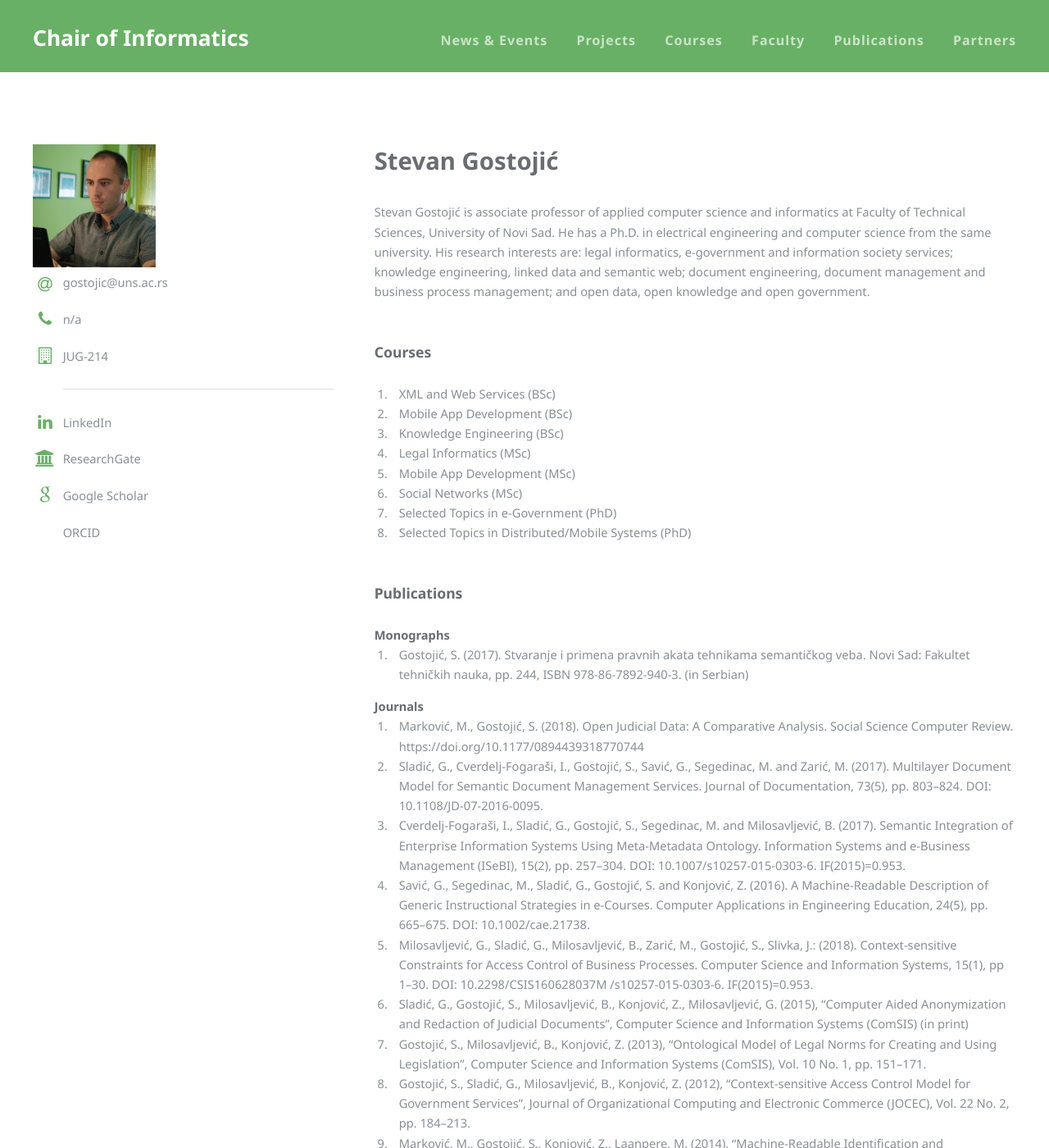
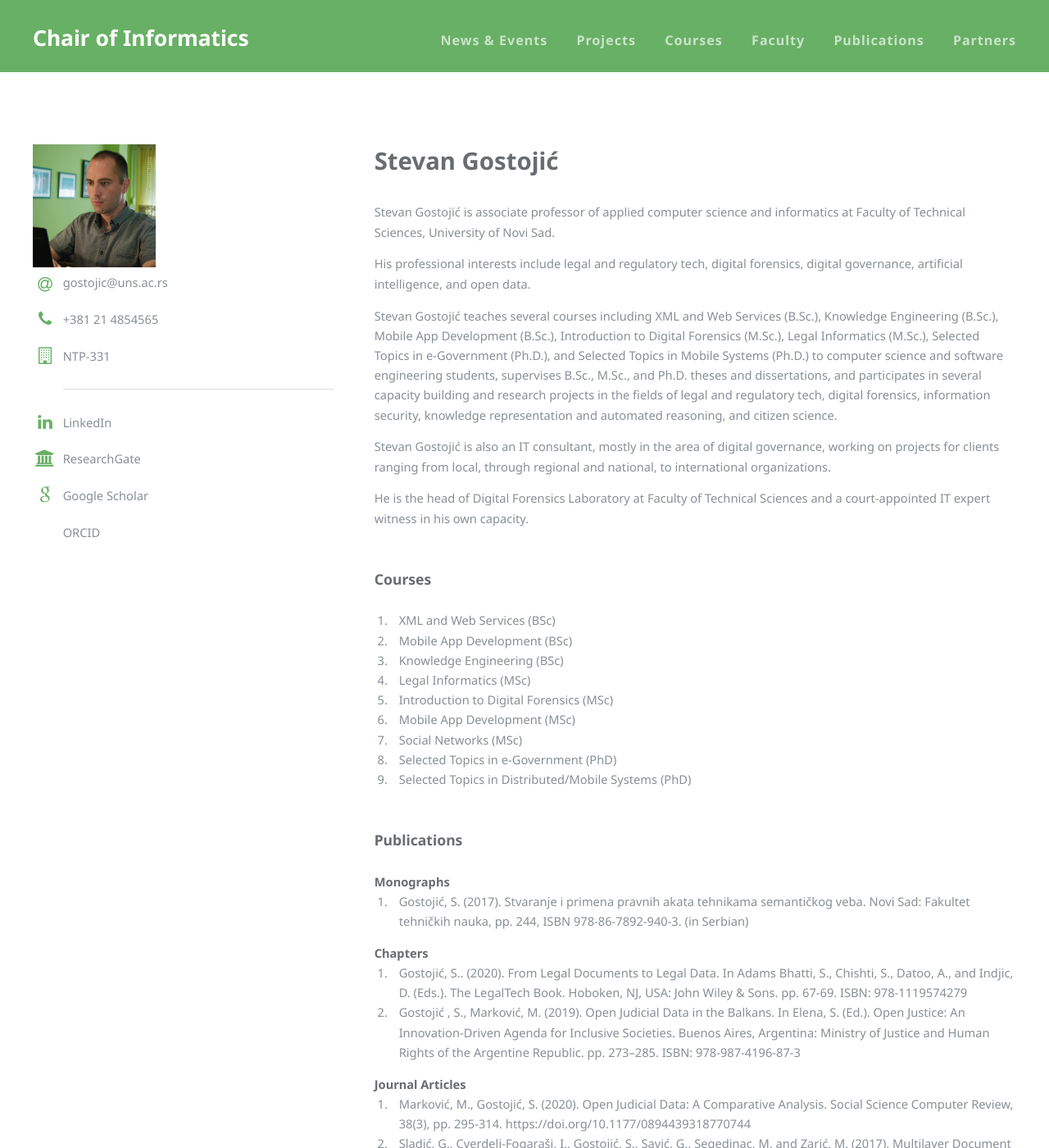
Before and after one commit to unsftn/informatika, a Jekyll site: the page built from _faculty/StevanGostojic.md, in a window 1280 px wide and 1400 px high. Shown: the whole window at 82% size. Built offline with Jekyll 4.4.1, drawn with Linux system fonts in a browser that asks for light colours; some of the changed text lies outside the part shown.

Commit message:
Updated location, phone and publications.

```diff
--- a/_faculty/StevanGostojic.md
+++ b/_faculty/StevanGostojic.md
@@ -6,8 +6,8 @@ path: StevanGostojic
 name: StevanGostojic
 zvanje: associate
 email: gostojic@uns.ac.rs
-phone: n/a
-office: JUG-214
+phone: +381 21 4854565
+office: NTP-331
 photo: StevanGostojic.jpg
 linkedin: https://www.linkedin.com/in/gostojic
 researchgate: https://www.researchgate.net/profile/Stevan_Gostojic
@@ -15,7 +15,15 @@ scholar: https://scholar.google.com.br/citations?user=K2lVPowAAAAJ
 orcid: http://orcid.org/0000-0002-4458-3565
 ---
 
-Stevan Gostojić is associate professor of applied computer science and informatics at Faculty of Technical Sciences, University of Novi Sad. He has a Ph.D. in electrical engineering and computer science from the same university. His research interests are: legal informatics, e-government and information society services; knowledge engineering, linked data and semantic web; document engineering, document management and business process management; and open data, open knowledge and open government.
+Stevan Gostojić is associate professor of applied computer science and informatics at Faculty of Technical Sciences, University of Novi Sad.
+
+His professional interests include legal and regulatory tech, digital forensics, digital governance, artificial intelligence, and open data.
+
+Stevan Gostojić teaches several courses including XML and Web Services (B.Sc.), Knowledge Engineering (B.Sc.), Mobile App Development (B.Sc.), Introduction to Digital Forensics (M.Sc.), Legal Informatics (M.Sc.), Selected Topics in e-Government (Ph.D.), and Selected Topics in Mobile Systems (Ph.D.) to computer science and software engineering students, supervises B.Sc., M.Sc., and Ph.D. theses and dissertations, and participates in several capacity building and research projects in the fields of legal and regulatory tech, digital forensics, information security, knowledge representation and automated reasoning, and citizen science.
+
+Stevan Gostojić is also an IT consultant, mostly in the area of digital governance, working on projects for clients ranging from local, through regional and national, to international organizations.
+
+He is the head of Digital Forensics Laboratory at Faculty of Technical Sciences and a court-appointed IT expert witness in his own capacity.
 
 ### Courses
 
@@ -23,6 +31,7 @@ Stevan Gostojić is associate professor of applied computer science and informat
 1. Mobile App Development (BSc)
 1. Knowledge Engineering (BSc)
 1. Legal Informatics (MSc)
+1. Introduction to Digital Forensics (MSc)
 1. Mobile App Development (MSc)
 1. Social Networks (MSc)
 1. Selected Topics in e-Government (PhD)
@@ -33,11 +42,16 @@ Stevan Gostojić is associate professor of applied computer science and informat
 #### Monographs
 1. Gostojić, S. (2017). Stvaranje i primena pravnih akata tehnikama semantičkog veba. Novi Sad: Fakultet tehničkih nauka, pp. 244, ISBN 978-86-7892-940-3. (in Serbian)
 
-#### Journals
-1. Marković, M., Gostojić, S. (2018). Open Judicial Data: A Comparative Analysis. Social Science Computer Review. https://doi.org/10.1177/0894439318770744
+#### Chapters
+1. Gostojić, S.. (2020). From Legal Documents to Legal Data. In Adams Bhatti, S., Chishti, S., Datoo, A., and Indjic, D. (Eds.). The LegalTech Book. Hoboken, NJ, USA: John Wiley & Sons. pp. 67-69. ISBN: 978-1119574279
+1. Gostojić , S., Marković, M. (2019). Open Judicial Data in the Balkans. In Elena, S. (Ed.). Open Justice: An Innovation-Driven Agenda for Inclusive Societies. Buenos Aires, Argentina: Ministry of Justice and Human Rights of the Argentine Republic. pp. 273–285. ISBN: 978-987-4196-87-3
+
+#### Journal Articles
+1. Marković, M., Gostojić, S. (2020). Open Judicial Data: A Comparative Analysis. Social Science Computer Review, 38(3), pp. 295-314. https://doi.org/10.1177/0894439318770744
 1. Sladić, G., Cverdelj-Fogaraši, I., Gostojić, S., Savić, G., Segedinac, M. and Zarić, M. (2017). Multilayer Document Model for Semantic Document Management Services. Journal of Documentation, 73(5), pp. 803–824. DOI: 10.1108/JD-07-2016-0095.
 1. Cverdelj-Fogaraši, I., Sladić, G., Gostojić, S., Segedinac, M. and Milosavljević, B. (2017). Semantic Integration of Enterprise Information Systems Using Meta-Metadata Ontology. Information Systems and e-Business Management (ISeBI), 15(2), pp. 257–304. DOI: 10.1007/s10257-015-0303-6. IF(2015)=0.953.
 1. Savić, G., Segedinac, M., Sladić, G., Gostojić, S. and Konjović, Z. (2016). A Machine-Readable Description of Generic Instructional Strategies in e-Courses. Computer Applications in Engineering Education, 24(5), pp. 665–675. DOI: 10.1002/cae.21738.
+1. Marković, M. and Gostojić, S. (2020) A knowledge-based document assembly method to support semantic interoperability of enterprise information systems. Enterprise Information Systems. XXX(XXX), pp. XXX-XXX. DOI: 10.1080/17517575.2020.1793389
 1. Milosavljević, G., Sladić, G., Milosavljević, B., Zarić, M., Gostojić, S., Slivka, J.: (2018).  Context-sensitive Constraints for Access Control of Business Processes. Computer Science and Information Systems, 15(1), pp 1–30. DOI: 10.2298/CSIS160628037M
 /s10257-015-0303-6. IF(2015)=0.953.
 1. Sladić, G., Gostojić, S., Milosavljević, B., Konjović, Z., Milosavljević, G. (2015), "Computer Aided Anonymization and Redaction of Judicial Documents", Computer Science and Information Systems (ComSIS) (in print)
@@ -49,6 +63,10 @@ Stevan Gostojić is associate professor of applied computer science and informat
 
 #### Conference Proceedings
 1. Gostojić, S., Sladić, G., Milosavljević, B., Zarić, M., Konjović, Z. (2015), "Semantic Driven Document and Workflow Management", International Conference on Applied Internet and Information Technologies (ICAIIT 2014), October 24th, 2014, Zrenjanin, Serbia, pp. 229-234.
+1. Marković, M. and Gostojić, S. (2020) Knowledge-Based Legal Document Assembly. In: arXiv preprint arXiv:2009.06611, The 1st Workshop on Models of Legal Reasoning (MLR 2020) Co-located with KR 2020, September 12-18, 2020 - Rhodes, Greece.
+1. Gostojić, S., Ledeničan, B., Gršić, N. (2020). Digitizing Parliaments: A Case Study of Serbia. In: Charalabidis, Yannis; Cunha, Maria Alexandra; Sarantis, Demetrios (Еds.). Proceedings of the 13th International Conference on Theory and Practice of Electronic Governance (ICEGOV2020). 1-3 April 2020, Athens, Greece. New York: ACM Press, 2020. ISBN: 978-1-4503-7674-7.
+1. Trpovski, I., Stojanović, N., Orčić, T., Marković, M., Kovačević, A. and Gostojić, S. (2019). Retrieving Court Decisions Using Text Mining Techniques and Tools. In: Proceedings of The International Conference on Applied Internet and Information Technologies (AIIT 2019). Zrenjanin: October 3-4, 2019, pp. 150–153.
+1. Gostojić, S., Marković, M. (2019). Legal Document Management: An Integrated Approach. In: Stanišić, M. (Ed.) Proceedings of The International Scientific Conference Sinteza 2019, pp. 374-380.
 1. Vidaković, D., Gostojić, S., Kovačević, A. (2018). Serbian Legislation as a Network.  In: Konjović, Z., Zdravković, M., Trajanović, M. (Eds.) ICIST 2018 Proceedings Vol.1, pp.105-108
 1. Suljkanović, A., Gostojić, S., Dejanović, I. and Kaplar, S. (2017). Analysis of Current Languages for Developing Distributed Systems. In: Proceedings of The 7th International Conference on Information Society, Technology and Management (ICIST 2017). Kopaonik: March 12th - March 15th, 2017, pp. 382–385.
 1. Marković, M., Gostojić, S., Sladić, G., Stojkov and M., Milosavljević, B. (2016). Survey of Open Data in Judicial Systems. In: Proceedings of The 6th International Conference on Information Society, Technology and Management (ICIST 2016). Kopaonik: February 28th - March 2nd, 2016, pp. 64–69.
@@ -65,6 +83,7 @@ Stevan Gostojić is associate professor of applied computer science and informat
 1. Sladic, G., Gostojic, S., Milosavljevic, B., Konjovic, Z. (2011), "Handling Structured Data in the Alfresco system", 1st International Conference on Information Society, Technology and Management (ICIST 2011), March 6-9th, 2011, Kopaonik, Serbia.
 1. Gostojic, S., Sladic, G., Milosavljevic, B. (2011), "Importing Document Hierarchy in the Alfresco System", 1st International Conference on Information Society, Technology and Management (ICIST 2011), March 6-9th, 2011, Kopaonik, Serbia.
 1. Gostojic, S., Konjovic, Z., Milosavljevic, B. (2010), "Modeling MetaLex/CEN Compliant Legal Acts", IEEE International Symposium on Intelligent Systems and Informatics (SISY 2010), September 10-11th, 2010, Subotica, Serbia.
+1. Gostojić, S. (2019). Značaj otvorenih podataka. In Marković, N. (Ed.) Naučno-stručni skup "Informatika 2019". pp. 4–7. (in Serbian)
 1. Gostojic, S. (2016). Otvoreni podaci u obrazovanju. In: Slobodan softver u nastavi. Novi Sad: January 30th, 2016, Sremski Karlovci, Serbia. (in Serbian)
 1. Gostojic, S. (2012), "Slobodan softver u obrazovanju inženjera i naučnoistraživačkom radu", Slobodan softver u nastavi, December 1-2nd, 2012, Novi Sad, Serbia. (in Serbian)
 1. Arsovski, S., Konjovic, Z., Milosavljevic, B., Gostojic, S. (2010), "Editori za dokumente prave regulative bazirani na otvorenim standardima i otvorenim izvorima", YU INFO 2010, March, 3-6th, 2010, Kopaonik, Serbia. (in Serbian)
@@ -76,7 +95,8 @@ Stevan Gostojić is associate professor of applied computer science and informat
 1. Gostojić, S. (2012), "Kreiranje i koriscenje digitalnih dokumenata pravne regulative", Ph.D. dissertation, Fakultet tehničkih nauka, Novi Sad, Serbia. (in Serbian)
 1. Gostojic, S. (2006), "Detekcija na bazi satelitskih snimaka", M.Sc. thesis, Fakultet tehničkih nauka, Novi Sad, Serbia. (in Serbian)
 
-#### Software
+#### Technical Reports
+1. Marković, M. and Gostojić, S. (2019). Sistem za interaktivno sastavljanje optužnih akata. Novi Sad: Fakultet tehničkih nauka. (in Serbian)
 1. Cverdelj-Fogaraši, I., Sladić, G., Gostojić, S. and Milosavljević, B. (2018). Digitalna arhiva sudskih predmeta, Novi Sad: Fakultet tehničkih nauka.
 1. Gostojić, S., Milosavljević, B. and Konjović, Z. (2014). Sistem za pronalaženje i pregledanje pravnih akata. Novi Sad: Fakultet tehničkih nauka.
 1. Konjović, Z., Milosavljević, B., Sladić, G. and Gostojić, S. (2014). Sistem za upravljanje elektronskim dokumentima. Novi Sad: Fakultet tehničkih nauka.
```
